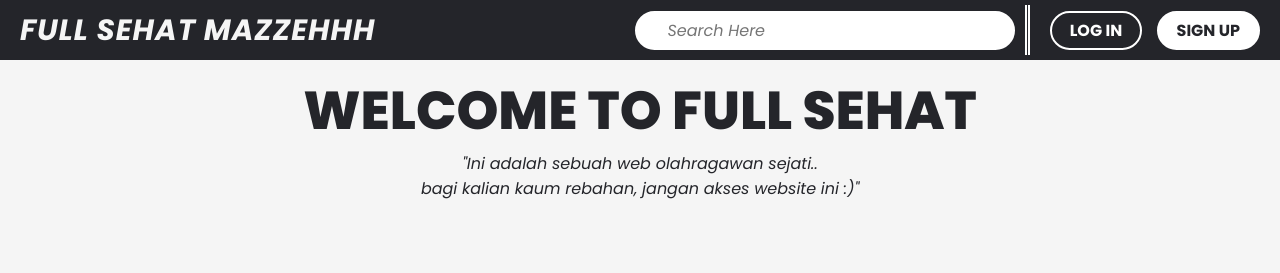
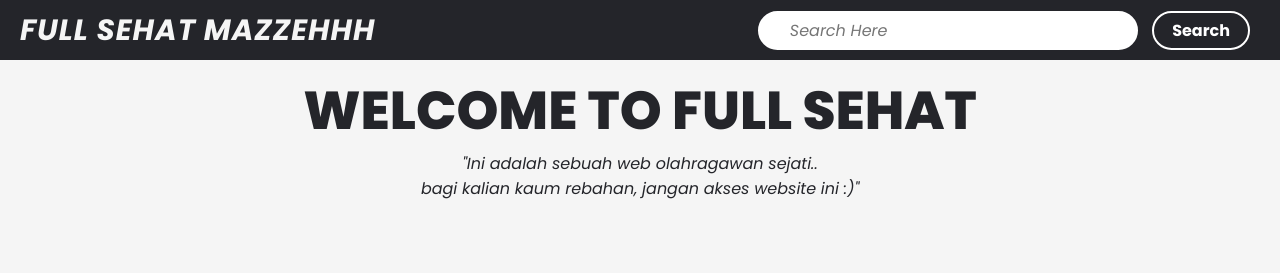
Before and after one commit to MaximHere/Project1-PrProgWeb, a PHP site: page /home.html in a window 1280 px wide. Shown: the top 273 px of the page. Run offline with PHP 8.4, Linux system fonts and the light colour scheme.

Commit message:
ganti login/singin jadi search

```diff
--- a/LARI.html
+++ b/LARI.html
@@ -22,9 +22,7 @@
             </a>
             <div class="topBar-right">
                 <input class="search-box" type="text" placeholder="Search Here">
-                <div class="separate"></div>
-                <button class="loginButton">LOG IN</button>
-                <button class="signButton">SIGN UP</button>
+                <button class="SearchButton">Search</button>
             </div>
         </div>
     </header>
--- a/Push Up.html
+++ b/Push Up.html
@@ -22,9 +22,7 @@
             </a>
             <div class="topBar-right">
                 <input class="search-box" type="text" placeholder="Search Here">
-                <div class="separate"></div>
-                <button class="loginButton">LOG IN</button>
-                <button class="signButton">SIGN UP</button>
+                <button class="SearchButton">Search</button>
             </div>
         </div>
     </header>
--- a/SIT-UP.html
+++ b/SIT-UP.html
@@ -22,9 +22,7 @@
             </a>
             <div class="topBar-right">
                 <input class="search-box" type="text" placeholder="Search Here">
-                <div class="separate"></div>
-                <button class="loginButton">LOG IN</button>
-                <button class="signButton">SIGN UP</button>
+                <button class="SearchButton">Search</button>
             </div>
         </div>
     </header>
--- a/home.html
+++ b/home.html
@@ -5,8 +5,8 @@
     <meta charset="UTF-8">
     <meta http-equiv="X-UA-Compatible" content="IE=edge">
     <meta name="viewport" content="width=, initial-scale=1.0">
-        <title>Health and Fitness</title>
-        <link rel="stylesheet" href="style.css">
+    <title>Health and Fitness</title>
+    <link rel="stylesheet" href="style.css">
     <link rel="preconnect" href="https://fonts.googleapis.com">
     <link rel="preconnect" href="https://fonts.gstatic.com" crossorigin>
     <link href="https://fonts.googleapis.com/css2?family=Poppins:ital,wght@0,200;0,300;0,400;0,500;0,600;0,700;0,800;0,900;1,300;1,400;1,500;1,600;1,700;1,800;1,900&display=swap" rel="stylesheet">
@@ -20,9 +20,7 @@
             </a>
             <div class="topBar-right">
                 <input class="search-box" type="text" placeholder="Search Here">
-                <div class="separate"></div>
-                <button class="loginButton">LOG IN</button>
-                <button class="signButton">SIGN UP</button>
+                <button class="SearchButton">Search</button>
             </div>
         </div>
     </header>
--- a/style.css
+++ b/style.css
@@ -50,7 +50,7 @@ main {
 }
 
 .topBar-right .search-box {
-  margin-right: 30px;
+  margin-right: 10px;
   padding: 5px 30px;
   text-align: left;
   border: 2px white solid;
@@ -59,15 +59,9 @@ main {
   font-style: italic;
 }
 
-.topBar-right .separate {
-  border-left: 5px double rgb(255, 255, 255);
-  height: 50px;
-  position: fixed;
-  right: 250px;
-  top: 5px;
-}
 
-.topBar-right .loginButton {
+
+.topBar-right .SearchButton {
   background-color: transparent;
   color: rgb(255, 255, 255);
   padding: 5px 18px;
```
